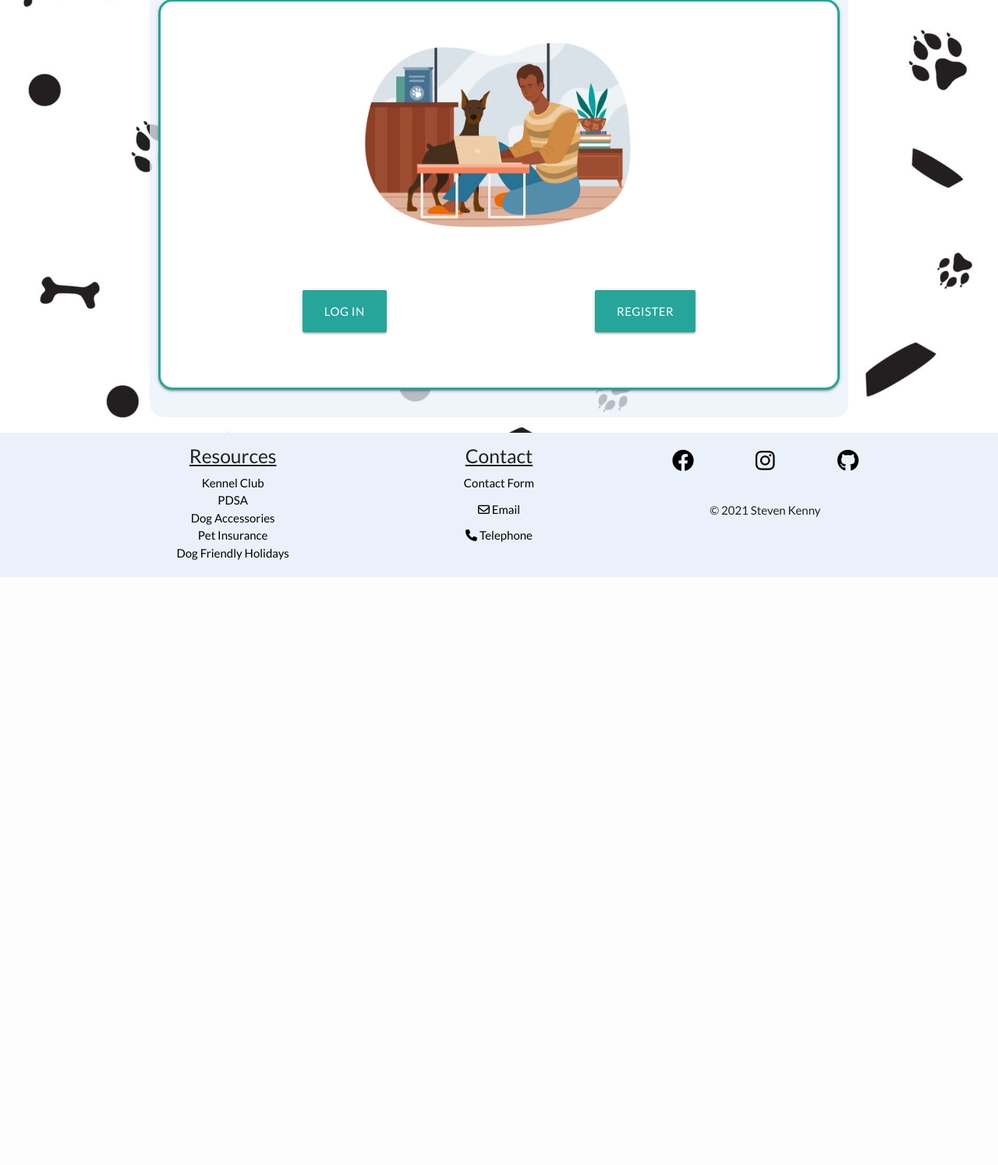
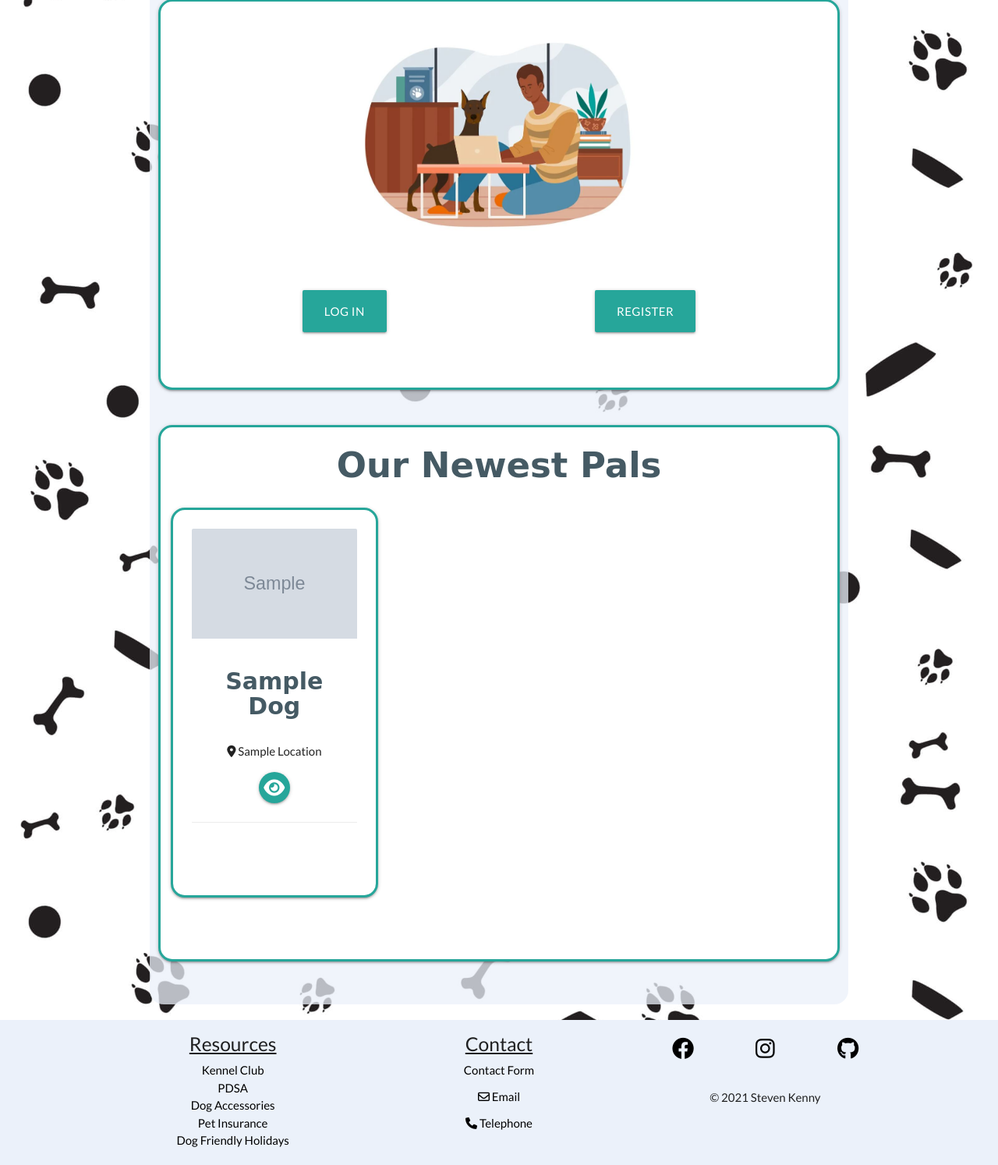
Before and after one commit to SteveKennyUK/pooch_pals, a Flask app: page / in a window 1280 px wide. Shown: the part 1146-2640 px from the top of the page at 78% size. Before the commit the page ends 1886 px from the top, so only its background shows below. Run offline with Flask 2, Linux system fonts and the light colour scheme; grey boxes marked "Sample" are stand-in pictures; a database or web service that is not in the repository returns one stand-in record (values such as "Sample title"); some libraries are stand-ins or nearby versions; some web fonts are replaced.

Commit message:
add recently added profiles to home page

```diff
--- a/app.py
+++ b/app.py
@@ -38,8 +38,11 @@ def login_required(f):
 @app.route("/")
 @app.route("/index")
 def index():
-    breeds = list(mongo.db.breed_groups.find())
-    return render_template("index.html", breeds=breeds)
+    """
+    Display the six most recently added dog profiles
+    """
+    dogs = list(mongo.db.dogs.find().sort("_id", -1).limit(6))
+    return render_template("index.html", dogs=dogs)
 
 
 @app.route("/breed_groups")
--- a/templates/breed_groups.html
+++ b/templates/breed_groups.html
@@ -84,7 +84,7 @@
                                 <div class="col s12">
                                     <p class="no-results">No results found!</p>
                                     <p class="no-results">Please <a href="{{ url_for('all_dogs') }}"
-                                            aria-label="link to contact page">Contact</a>
+                                        aria-label="link to contact page">Contact</a>
                                         us if problem persists</p>
                                 </div>
                             </div>
--- a/templates/index.html
+++ b/templates/index.html
@@ -19,11 +19,11 @@
         <!-- Information card -->
         <div class="col s12 m10 offset-m1">
             <div class="row card card-panel home-card center-align">
-              <p>Recent times have shown us the importance of socialising for mental wellbeing. This not only applies to
-                  humans but to dogs as well!
+                <p>Recent times have shown us the importance of socialising for mental wellbeing.
+                    This not only applies to humans but to dogs as well!
                 </p>
-              <p>With dog ownership on the rise since the start of the pandemic, there is an even greater responsibility
-                  to protect the welfare of our dogs.
+                <p>With dog ownership on the rise since the start of the pandemic, there is an even greater
+                    responsibility to protect the welfare of our dogs.
                 </p>
                 <p>Are you looking to socialise your dog with other dogs?<br>
                     Do you want to spend some time with different breeds before committing to ownership?
@@ -40,11 +40,11 @@
                     <div class="card-image title-image">
                         <!-- Show different image depending whether user is logged in -->
                         {% if session.user %}
-                      <img src="{{ url_for('static', filename='images/profile-img.JPG') }}" alt="smiling man and dog"
-                          loading="lazy" />
+                        <img src="{{ url_for('static', filename='images/profile-img.JPG') }}"
+                            alt="smiling man and dog" loading="lazy" />
                         {% else %}
-                      <img src="{{ url_for('static', filename='images/login-img.JPG') }}" alt="man and dog at computer"
-                          loading="lazy" />
+                        <img src="{{ url_for('static', filename='images/login-img.JPG') }}"
+                            alt="man and dog at computer" loading="lazy" />
                         {% endif %}
                     </div>
                     <!-- Button links -->
@@ -55,44 +55,108 @@
                                 <!-- Display large buttons on medium screens and above, small buttons on small screens only -->
                                 {% if session.user %}
                                 <a href="{{ url_for('profile', username=session['user']) }}"
-                                  class="btn-large waves-effect waves-light hide-on-small-only" aria-label="link to profile page">
+                                    class="btn-large waves-effect waves-light hide-on-small-only"
+                                    aria-label="link to profile page">
                                     Profile
                                 </a>
                                 <a href="{{ url_for('profile', username=session['user']) }}"
-                                  class="btn waves-effect waves-light hide-on-med-and-up" aria-label="link to profile page">
+                                    class="btn waves-effect waves-light hide-on-med-and-up"
+                                    aria-label="link to profile page">
                                     Profile
                                 </a>
                                 {% else %}
                                 <a href="{{ url_for('login') }}"
-                                  class="btn-large waves-effect waves-light hide-on-small-only" aria-label="link to login page">
+                                    class="btn-large waves-effect waves-light hide-on-small-only"
+                                    aria-label="link to login page">
                                     Log In
                                 </a>
                                 <a href="{{ url_for('login') }}"
-                                  class="btn waves-effect waves-light hide-on-med-and-up" aria-label="link to login page">
+                                    class="btn waves-effect waves-light hide-on-med-and-up"
+                                    aria-label="link to login page">
                                     Log In
                                 </a>
                                 {% endif %}
                             </div>
                             <div>
                                 {% if session.user %}
-                              <a href="{{ url_for('all_dogs') }}" class="btn-large waves-effect waves-light hide-on-small-only"
+                                <a href="{{ url_for('all_dogs') }}"
+                                    class="btn-large waves-effect waves-light hide-on-small-only"
                                     aria-label="link to all dogs page">
                                     All Dogs
                                 </a>
-                              <a href="{{ url_for('all_dogs') }}" class="btn waves-effect waves-light hide-on-med-and-up"
+                                <a href="{{ url_for('all_dogs') }}"
+                                    class="btn waves-effect waves-light hide-on-med-and-up"
                                     aria-label="link to all dogs page">
                                     All Dogs
                                 </a>
                                 {% else %}
                                 <a href="{{ url_for('register') }}"
-                                  class="btn-large waves-effect waves-light hide-on-small-only" aria-label="link to register page">
+                                    class="btn-large waves-effect waves-light hide-on-small-only"
+                                    aria-label="link to register page">
                                     Register
                                 </a>
                                 <a href="{{ url_for('register') }}"
-                                  class="btn waves-effect waves-light hide-on-med-and-up" aria-label="link to register page">
+                                    class="btn waves-effect waves-light hide-on-med-and-up"
+                                    aria-label="link to register page">
                                     Register
                                 </a>
                                 {% endif %}
+                            </div>
+                        </div>
+                    </div>
+                </div>
+                <!-- Dog profiles -->
+                <div class="row">
+                    <div class="col s12">
+                        <div class="card-panel center-align">
+                            <h2>Our Newest Pals</h2>
+                            <div class="row">
+                                <!-- Dog profile cards, using Materialize cards -->
+                                <div class="row">
+                                    <!-- If there are any dog profiles -->
+                                    {% if dogs|length > 0 %}
+                                    {% for dog in dogs %}
+                                    <div class="col s12 m6 l4">
+                                        <div class="card profile-card card-panel">
+                                            <!-- Dog image -->
+                                            <div class="card-image dog-image">
+                                                {% if dog.image_url == "" or dog.image_url is none %}
+                                                <img src="{{ url_for('static', filename='images/default-dog.jpg') }}"
+                                                    alt="image not available" loading="lazy">
+                                                {% else %}
+                                                <img src="{{ dog.image_url }}"
+                                                    alt="image of {{ dog.dog_name|title }} the {{ dog.breed_name|title }}"
+                                                    loading="lazy">
+                                                {% endif %}
+                                            </div>
+                                            <!-- Card content -->
+                                            <div class="card-content">
+                                                <p class="card-title" id="dog-title">{{ dog.dog_name|title }}</p>
+                                                <p><i class="fas fa-location-dot prefix" aria-hidden="true"></i>
+                                                    {{ dog.location|title }}</p>
+                                                <!-- View dog's full profile -->
+                                                <a href="{{ url_for('view_dog', dog_id=dog._id) }}"
+                                                    class="btn-floating waves-effect waves-light teal lighten-1"
+                                                    aria-label="view dog's full profile">
+                                                    <i class="fa-solid fa-eye" aria-hidden="true"></i></a>
+                                            </div>
+                                            <div class="card-action">
+                                            </div>
+                                        </div>
+                                    </div>
+                                    <!-- If there are no dog profiles -->
+                                    {% else %}
+                                    <div class="row center-align">
+                                        <div class="col s12">
+                                            <p class="no-results">No results found!</p>
+                                            <p class="no-results">Please <a href="{{ url_for('all_dogs') }}"
+                                                    aria-label="link to contact page">Contact</a>
+                                                us if problem persists</p>
+                                        </div>
+                                    </div>
+                                    {% endfor %}
+                                    {% endif %}
+                                </div>
                             </div>
                         </div>
                     </div>
```
Lines whose indentation alone changed are shown as unchanged.
